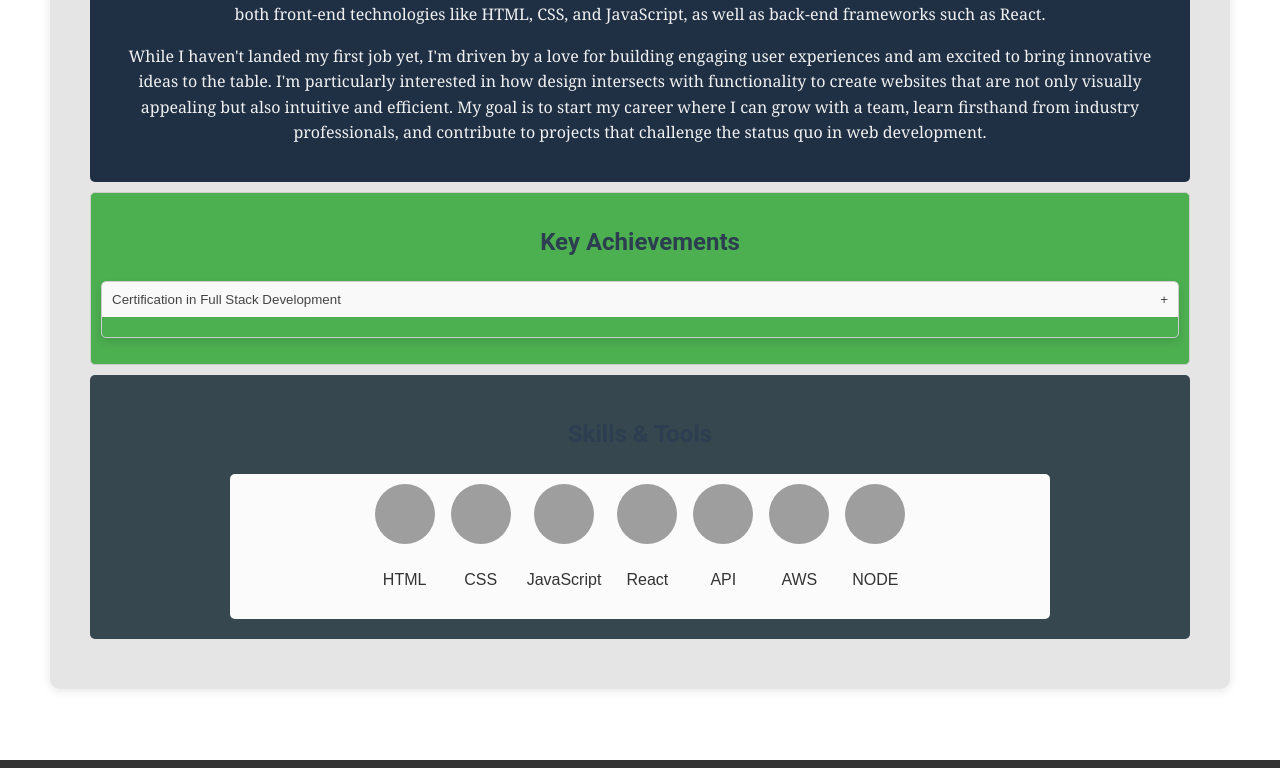
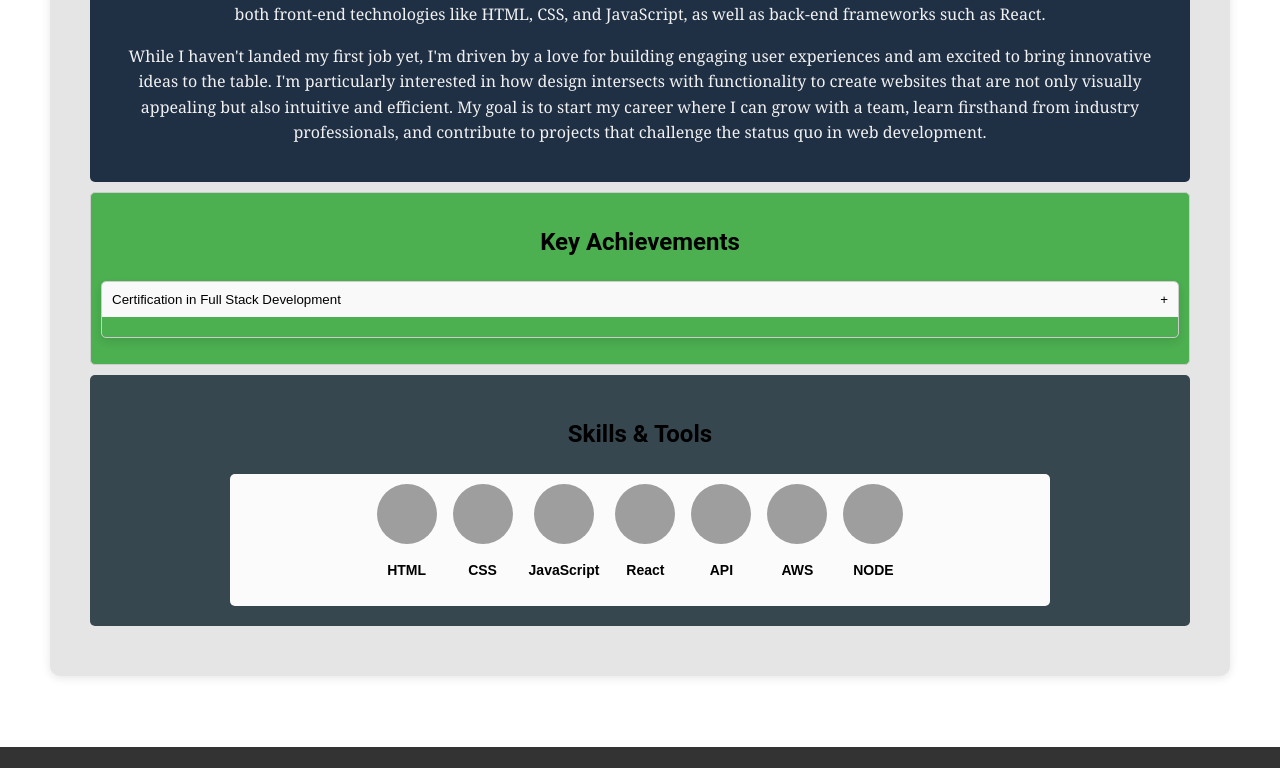
Before and after one commit to urenami/react-portfolio, a React (Create React App) app: page /About in a window 1280 px wide. Shown: the part 723-1491 px from the top of the page. Built offline with nearby package versions, Linux system fonts and the light colour scheme; grey boxes are pictures that could not be loaded.

Commit message:
updated about file and updated styling

```diff
--- a/src/components/About.js
+++ b/src/components/About.js
@@ -1,61 +1,61 @@
 import React, { useState } from "react";
-import "./CSS/About.css";
+import "./CSS/About.css"; // Importing the associated CSS file for styling
 
 // Accordion Item Component
-// Renders a single accordion item that expands/collapses to show/hide content
+// This component represents a single accordion item that can expand/collapse to show content
 const AccordionItem = ({ title, content }) => {
-  // State to manage the expanded/collapsed state of the accordion item
+  // State to track whether the accordion item is expanded or collapsed
   const [isExpanded, setIsExpanded] = useState(false);
 
   return (
     <div
-      // Applies 'expanded' class if the item is open, which can be used to style expanded items
-      className={`accordion-item ${isExpanded ? "expanded" : ""}`}
+      // Applies 'expanded' class if the item is open; useful for styling purposes
+      className={`accordion-item ${isExpanded ? "expanded" : ""}`} // Fixing the className syntax
       style={{
         marginBottom: "16px",
-        border: "1px solid #ccc",
-        borderRadius: "5px",
-        overflow: "hidden",
+        border: "1px solid #ccc", // Light border around each accordion item
+        borderRadius: "5px", // Rounded corners
+        overflow: "hidden", // Hide content that exceeds the container size when collapsed
       }}
     >
-      {/* Accordion title section, which is clickable to toggle the expanded state */}
+      {/* Accordion title button that toggles the expansion */}
       <button
-        onClick={() => setIsExpanded(!isExpanded)}
+        onClick={() => setIsExpanded(!isExpanded)} // Toggle the expansion state
         className="accordion-title"
         style={{
-          backgroundColor: "#f9f9f9",
-          padding: "10px",
-          border: "none",
-          width: "100%",
-          textAlign: "left",
-          cursor: "pointer",
+          backgroundColor: "#f9f9f9", // Light background color
+          padding: "10px", // Padding for spacing around the text
+          border: "none", // No border for the button
+          width: "100%", // Button takes up full width
+          textAlign: "left", // Align text to the left
+          cursor: "pointer", // Pointer cursor when hovering over the button
         }}
       >
         {title}
-        {/* Shows either '-' or '+' depending on whether the item is expanded or not */}
+        {/* Shows either '-' or '+' to indicate if the item is expanded or collapsed */}
         <span style={{ float: "right" }}>{isExpanded ? "-" : "+"}</span>
       </button>
 
-      {/* Accordion content section, only visible when the item is expanded */}
+      {/* Accordion content that is visible only when expanded */}
       <div
         className="accordion-content"
         style={{
-          maxHeight: isExpanded ? "1000px" : "0",
-          transition: "max-height 0.3s ease-out",
-          overflow: "hidden",
-          padding: "10px",
+          maxHeight: isExpanded ? "1000px" : "0", // Expand the content when the item is open
+          transition: "max-height 0.3s ease-out", // Smooth transition for opening and closing
+          overflow: "hidden", // Hide any content that overflows when collapsed
+          padding: "10px", // Padding inside the content area
         }}
       >
-        {content}
+        {content} {/* Display the content passed as a prop */}
       </div>
     </div>
   );
 };
 
 // Main About Component
-// Represents the About section of the website
+// Represents the About section of the webpage
 const About = () => {
-  // Achievements data, each with a title and content, which can be displayed in AccordionItems
+  // Array of achievements, each with a title and detailed content to be displayed in AccordionItems
   const achievements = [
     {
       title: "Certification in Full Stack Development",
@@ -66,7 +66,7 @@ const About = () => {
             [Bootcamp Name], demonstrating my comprehensive understanding of web
             development from front-end to back-end technologies.
           </p>
-          {/* Lists of specific technologies and tools learned */}
+          {/* Lists of specific front-end technologies learned */}
           <h4>Front-End Technologies:</h4>
           <ul>
             <li><strong>HTML5 & CSS3:</strong> Expertise in creating structured and visually appealing web pages.</li>
@@ -95,7 +95,7 @@ const About = () => {
     // Additional achievements can be added here
   ];
 
-  // Skills data to display in the Skills section, each skill with an image and a name
+  // Skills data, each skill includes a name and an associated image
   const skills = [
     { name: "HTML", image: "/img/html.png" },
     { name: "CSS", image: "/img/css.png" },
@@ -109,7 +109,7 @@ const About = () => {
 
   return (
     <div className="about">
-      {/* Header Section with the main title and typing effect for the About section */}
+      {/* Header Section */}
       <div className="about-header">
         <h1>About Me</h1>
         <div className="typing-container">
@@ -119,16 +119,16 @@ const About = () => {
 
       {/* Main Content Section */}
       <div className="about-content">
-        {/* Profile Section with an optional image */}
+        {/* Profile Section - Optional image */}
         <div className="profile-section">
           <img
-            src="./img/IMG_2019.jpg"
-            alt="Your Name"
+            src="./img/IMG_2019.jpg" // Profile image path
+            alt="Your Name" // Image alt text
             className="about-image"
           />
         </div>
 
-        {/* Bio Section - Introduction and story about the user's background */}
+        {/* Bio Section - Description of the user's background */}
         <div className="bio-section">
           <h2>My Story</h2>
           <p>
@@ -153,14 +153,14 @@ const About = () => {
           </p>
         </div>
 
-        {/* Achievements Section - Renders AccordionItems for each achievement */}
+        {/* Achievements Section - Displays all achievements in AccordionItems */}
         <div
           className="achievements"
           style={{
-            maxHeight: "60vh",
-            overflowY: "auto",
+            maxHeight: "60vh", // Limit the height of the achievements section
+            overflowY: "auto", // Enable scrolling if content exceeds the height
             padding: "10px",
-            border: "1px solid #ccc",
+            border: "1px solid #ccc", // Border around the section
             borderRadius: "5px",
           }}
         >
@@ -178,7 +178,7 @@ const About = () => {
           )}
         </div>
 
-        {/* Skills Section - Displays skill items with images and names */}
+        {/* Skills Section - Displays the list of skills */}
         <div className="skills">
           <h2>Skills & Tools</h2>
           <div
@@ -187,23 +187,25 @@ const About = () => {
               display: "flex",
               justifyContent: "center",
               flexWrap: "wrap",
-              gap: "16px",
+              gap: "16px", // Space between each skill item
             }}
           >
             {skills.map((skill, index) => (
   <div
     className="skill-item"
     key={index}
-                style={{ textAlign: "center" }}
+    style={{ textAlign: "center" }} // Align each skill item text to center
   >
     <img
-                  src={skill.image}
-                  alt={skill.name}
-                  style={{ width: "60px", height: "60px" }}
+      src={skill.image} // Image path for the skill icon
+      alt={skill.name} // Alt text for the image
+      style={{ width: "60px", height: "60px" }} // Size of each skill icon
     />
-                <p>{skill.name}</p>
+    {/* Add the 'skill-name' class to the paragraph */}
+    <p className="skill-name">{skill.name}</p> {/* Skill name text */}
   </div>
 ))}
+
           </div>
         </div>
       </div>
@@ -211,4 +213,4 @@ const About = () => {
   );
 };
 
-export default About;
+export default About; // Export the About component for use in other parts of the app
--- a/src/components/CSS/About.css
+++ b/src/components/CSS/About.css
@@ -1,183 +1,172 @@
-.accordion-item {
-  margin: 10px 0; /* Vertical space between accordion items */
-  border: 1px solid #ddd; /* Light gray border */
-  border-radius: 4px; /* Rounded corners */
-  box-shadow: 0 4px 8px rgba(0, 0, 0, 0.1); /* Shadow for depth */
-  transition: box-shadow 0.3s; /* Smooth shadow transition */
+/* Global text color for the entire document */
+body {
+  color: black; /* Ensures all text has a black font color */
 }
 
-.accordion-item.expanded {
-  box-shadow: 0 6px 12px rgba(0, 0, 0, 0.15); /* Darker shadow when expanded */
+/* Styles for each accordion item */
+.accordion-item {
+  margin: 10px 0; /* Adds vertical space between accordion items */
+  border: 1px solid #ddd; /* Sets a light gray border around each item */
+  border-radius: 4px; /* Rounds the corners of the accordion items */
+  box-shadow: 0 4px 8px rgba(0, 0, 0, 0.1); /* Adds a subtle shadow for a 3D effect */
+  transition: box-shadow 0.3s; /* Smoothly transitions shadow on hover or expansion */
 }
 
-/* Accordion Title Styles */
-.accordion-title {
-  background-color: #f9f9f9; /* Light background color for the accordion title */
-  color: #444; /* Dark text color for visibility */
-  cursor: pointer; /* Change cursor to pointer on hover */
-  padding: 18px; /* Padding for spacing within the title */
-  width: 100%; /* Full width of the parent container */
-  text-align: left; /* Left align text */
-  border: none; /* Remove default border */
-  outline: none; /* Remove default outline */
-  transition: background-color 0.4s, color 0.4s; /* Smooth transition for background and text color on hover */
-  display: flex; /* Use flexbox for layout */
-  justify-content: space-between; /* Space items evenly with space between */
-  align-items: center; /* Center items vertically */
+/* Styles for expanded accordion items */
+.accordion-item.expanded {
+  box-shadow: 0 6px 12px rgba(0, 0, 0, 0.15); /* Increases shadow intensity when expanded */
 }
 
-/* Accordion Title Hover Effect */
-.accordion-title:hover {
-  background-color: #e0e0e0; /* Change background color on hover */
-  color: #333; /* Darken text color on hover for better contrast */
+/* Accordion title styles */
+.accordion-title {
+  background-color: #f9f9f9; /* Light background color for title bar */
+  color: black; /* Sets the text color for the accordion title to black */
+  cursor: pointer; /* Changes cursor to pointer to indicate interactivity */
+  padding: 18px; /* Adds inner spacing for better touch target size */
+  width: 100%; /* Makes the title bar full width */
+  text-align: left; /* Aligns text to the left */
+  border: none; /* Removes any default border */
+  outline: none; /* Removes focus outline */
+  transition: background-color 0.4s, color 0.4s; /* Smooth transition for hover effects */
+  display: flex; /* Uses flexbox for layout */
+  justify-content: space-between; /* Spaces elements evenly with space between */
+  align-items: center; /* Aligns content vertically in the center */
 }
 
-/* Span Element Transition */
-.accordion-title span {
-  transition: transform 0.3s ease; /* Smooth rotation transition for the span element */
+/* Hover effect for accordion title */
+.accordion-title:hover {
+  background-color: #e0e0e0; /* Changes background color on hover */
+  color: #333; /* Darkens text color on hover */
 }
 
-/* Expanded Accordion Title Rotation */
-.accordion-item.expanded .accordion-title span {
-  transform: rotate(180deg); /* Rotate the span when the accordion is expanded */
+/* Transition for the span element within the title */
+.accordion-title span {
+  transition: transform 0.3s ease; /* Smoothly rotates the span icon */
 }
 
-/* Accordion Content Styles */
-.accordion-content {
-  max-height: 0; /* Initially hide content by setting max height to 0 */
-  overflow: hidden; /* Hide overflow content */
-  transition: max-height 0.3s ease-out, padding 0.3s ease-out; /* Smooth transition for expanding/collapsing */
-  padding: 0 18px; /* Padding for content area */
+/* Rotates the span element when the accordion is expanded */
+.accordion-item.expanded .accordion-title span {
+  transform: rotate(180deg); /* Rotates span 180 degrees when expanded */
 }
 
-/* Expanded Accordion Content Visibility */
-.accordion-item.expanded .accordion-content {
-  max-height: 500px; /* Set a max height when expanded, adjust based on content */
-  padding: 18px; /* Add padding when expanded */
+/* Styles for accordion content */
+.accordion-content {
+  max-height: 0; /* Collapses the content by default */
+  overflow: hidden; /* Hides overflowing content */
+  transition: max-height 0.3s ease-out, padding 0.3s ease-out; /* Smooth transition for expanding */
+  padding: 0 18px; /* Horizontal padding for content */
 }
 
-.about {
-  display: flex; /* Use flexbox layout */
-  flex-direction: column; /* Stack items vertically */
-  align-items: center; /* Center items horizontally */
-  margin: 60px auto; /* Top margin for spacing and auto left/right margin for centering */
-  padding: 40px; /* Padding for inner spacing */
-  text-align: center; /* Center text alignment */
-  background-color: #e6e5e5
-
-  ; /* Light background color for the section */
-  border-radius: 10px; /* Rounded corners */
-  box-shadow: 0 2px 10px rgba(0, 0, 0, 0.1); /* Subtle shadow for depth */
-  width: 1100px; /* Set your desired width here */
+/* Expanded accordion content */
+.accordion-item.expanded .accordion-content {
+  max-height: 500px; /* Expands content to a maximum height */
+  padding: 18px; /* Adds padding when content is expanded */
 }
 
-/* Headings within About Section */
+/* About section styles */
+.about {
+  display: flex; /* Uses flexbox layout */
+  flex-direction: column; /* Stacks child elements vertically */
+  align-items: center; /* Centers elements horizontally */
+  margin: 60px auto; /* Centers the section and adds top margin */
+  padding: 40px; /* Adds spacing inside the section */
+  text-align: center; /* Centers text */
+  background-color: #e6e5e5; /* Light background color */
+  border-radius: 10px; /* Rounds the corners */
+  box-shadow: 0 2px 10px rgba(0, 0, 0, 0.1); /* Adds subtle shadow */
+  width: 1100px; /* Sets a fixed width for the section */
+}
+
+/* Heading styles for the about section */
 .about h2,
 .about h3 {
-  text-align: center; /* Center align headings */
-  margin-top: 20px; /* Top margin for spacing */
-  color: #2c3e50; /* Dark color for headings */
-  font-family: "Roboto", "Arial", sans-serif; /* Font family for headings */
+  text-align: center; /* Centers the headings */
+  margin-top: 20px; /* Adds spacing above the headings */
+  color: black; /* Ensures headings have black font color */
+  font-family: "Roboto", "Arial", sans-serif; /* Sets font family */
 }
 
-/* Styles for Bio, Achievements, and Skills Sections */
+/* Styles for specific sections within About */
 .bio-section,
 .achievements,
 .skills {
-  padding: 20px; /* Padding for inner spacing */
-  border-radius: 5px; /* Rounded corners */
-  margin: 10px 0; /* Vertical margin for spacing between sections */
-  font-family: "Georgia", "Times New Roman", serif; /* Font family for readability */
-  line-height: 1.6; /* Line height for better text readability */
+  padding: 20px; /* Adds spacing inside each section */
+  border-radius: 5px; /* Rounds the corners */
+  margin: 10px 0; /* Adds vertical spacing between sections */
+  font-family: "Georgia", "Times New Roman", serif; /* Classic font family for readability */
+  line-height: 1.6; /* Improves text readability */
 }
 
-/* Bio Section Styles */
+/* Bio section-specific styles */
 .bio-section {
-  background-color: #1f2f44; /* Dark background color for bio section */
-  color: #f1f1f1; /* Light text color for contrast */
+  background-color: #1f2f44; /* Dark background */
+  color: #f1f1f1; /* Light text for contrast */
 }
 
-/* Achievements Section Styles */
+/* Achievements section-specific styles */
 .achievements {
-  background-color: #4caf50; /* Green background for achievements section */
-  color: #000; /* Black text for visibility */
-  overflow-y: auto; /* Allows vertical scrolling if content overflows */
-  max-height: 600px; /* Set a maximum height, adjust as needed for your content */
+  background-color: #4caf50; /* Green background */
+  color: black; /* Ensures text in achievements is black */
+  overflow-y: auto; /* Adds vertical scrolling if content overflows */
+  max-height: 600px; /* Sets a maximum height */
 }
 
-/* Skills Section Styles */
+/* Skills section-specific styles */
 .skills {
-  background-color: #37474f; /* Dark grey background for skills section */
-  color: #eceff1; /* Light text color for contrast */
+  background-color: #37474f; /* Dark gray background */
+  color: #eceff1; /* Light text for contrast */
 }
 
-/* Skills List Styles */
+/* Skills list layout */
 .skills-list {
-  display: flex; /* Use flexbox layout */
-  justify-content: center; /* Center list items */
-  flex-wrap: wrap; /* Wrap items to next line if necessary */
-  gap: 16px; /* Spacing between items */
-  /* Removed the border from the list */
-  border-radius: 5px; /* Rounded corners for the list */
-  padding: 10px; /* Inner padding for the list */
-  background-color: #fbfbfb; /* Light background color for visibility */
-  font-family: "Arial", sans-serif; /* Font family for list items */
-  /* Manual sizing (adjust these values as needed) */
-  max-width: 800px; /* Adjust max-width for the list */
-  margin: 0 auto; /* Center the list within the parent container */
+  display: flex; /* Uses flexbox */
+  justify-content: center; /* Centers the list items */
+  flex-wrap: wrap; /* Wraps items to next line if needed */
+  gap: 16px; /* Adds spacing between items */
+  padding: 10px; /* Adds spacing inside the list */
+  background-color: #fbfbfb; /* Light background */
 }
 
-/* Skill Item Image Styles */
+/* Skill item image styles */
 .skill-item img {
-  width: 60px; /* Fixed width for skill images */
-  height: 60px; /* Fixed height for skill images */
-  border-radius: 50%; /* Circular shape for images */
-  transition: transform 0.2s; /* Smooth transition for scaling effect */
+  width: 60px; /* Sets fixed width */
+  height: 60px; /* Sets fixed height */
+  border-radius: 50%; /* Makes images circular */
+  transition: transform 0.2s; /* Adds hover effect */
 }
 
-/* Skill Item Image Hover Effect */
+/* Skill item hover effect */
 .skill-item img:hover {
-  transform: scale(1.1); /* Slightly scale image on hover for effect */
+  transform: scale(1.1); /* Scales up image slightly on hover */
 }
 
-/* Heading Styles for Bio, Achievements, and Skills */
-.bio-section h3,
-.achievements h3,
-.skills h3 {
-  font-family: "Merriweather", "Georgia", serif; /* Font family for headings */
-  color: #005b96; /* Color for headings */
-  font-weight: bold; /* Bold text for emphasis */
-  margin-bottom: 15px; /* Bottom margin for spacing */
-}
-
-/* Skills List Item Styles */
-.skills-list li {
-  font-family: "Arial", sans-serif; /* Font family for list items */
-  color: #e0e0e0; /* Light color for text visibility */
-  font-size: 14px; /* Font size for list items */
-}
-
-/* Skill Item Text Styles */
-.skill-item {
-  font-family: "Arial", sans-serif; /* Font family for skill item text */
-  color: #333; /* Dark text color for contrast */
-}
-
+/* Profile section for circular image */
 .profile-section {
   position: relative;
   display: inline-block;
-  width: 200px; /* Adjust size as needed */
-  height: 200px; /* Adjust size as needed */
-  overflow: hidden;
-  border-radius: 50%; /* Makes the image circular */
-  background: linear-gradient(135deg, #a0c4ff, #bdb2ff); /* Background gradient for blend effect */
+  width: 200px; /* Adjusts size */
+  height: 200px; /* Adjusts size */
+  overflow: hidden; /* Ensures content stays within circle */
+  border-radius: 50%; /* Makes it circular */
+  background: linear-gradient(135deg, #a0c4ff, #bdb2ff); /* Gradient background */
 }
 
+/* Image within profile section */
 .about-image {
-  width: 100%;
-  height: 100%;
-  object-fit: cover; /* Ensures the image covers the entire circle */
-  opacity: 0.95; /* Slight transparency for blending */
+  width: 100%; /* Fills the container width */
+  height: 100%; /* Fills the container height */
+  object-fit: cover; /* Ensures image covers circle */
+  opacity: 0.95; /* Slight transparency */
   mix-blend-mode: multiply; /* Blends image with background */
-  border-radius: 50%; /* Keeps image circular */
+  border-radius: 50%; /* Keeps it circular */
 }
+
+/* font style for skill names */
+.skill-name {
+  font-family: 'Arial', sans-serif; /* Optional: You can change the font if needed */
+  font-size: 14px; /* Optional: Adjust size if needed */
+  font-weight: bold; /* Optional: Make the text bold */
+  color: black; /* Set the text color to black */
+  text-align: center; /* Ensure the text is centered */
+  margin-top: 8px; /* Optional: Space between the image and text */
+}
```
Lines whose indentation alone changed are shown as unchanged.
